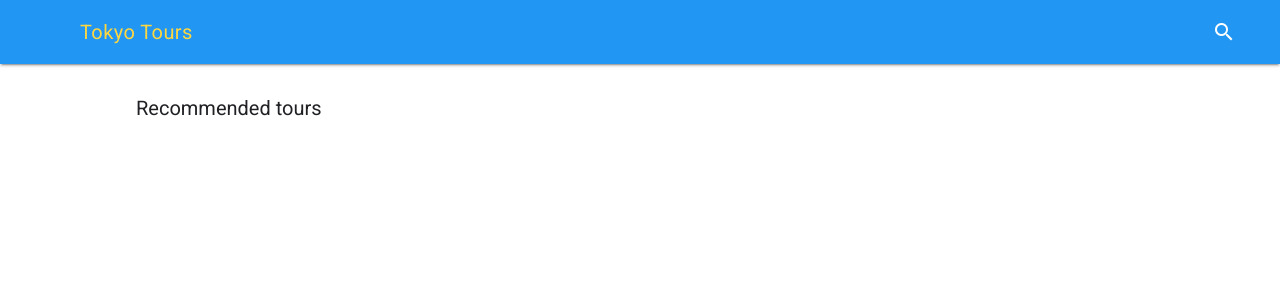
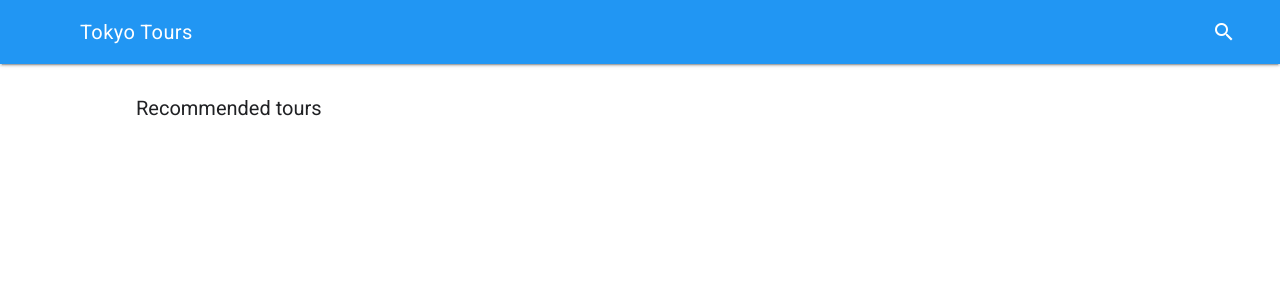
Before and after one commit to MarkHedleyJones/tour-builder, a Django app: page / in a window 1280 px wide. Shown: the top 300 px of the page. Run offline with Django 3.2, Linux system fonts and the light colour scheme; data that the repository does not hold is empty.

Commit message:
Fix link colours

```diff
--- a/website/tourbuilder/templates/tourbuilder/base.html
+++ b/website/tourbuilder/templates/tourbuilder/base.html
@@ -18,6 +18,11 @@
       flex: 1 0 auto;
       min-height: 100vh;
       padding-bottom: 0;
+    }
+
+    .mdl-layout__header-row a {
+      color: #FFF;
+      text-decoration: none;
     }
 
     h4 {
@@ -73,8 +78,7 @@
     }
 
     a {
-      text-decoration: none;
-      /*color: #FFF;*/
+      color: #44A;
     }
 
     </style>
```
Also changed, not shown: README.md.
